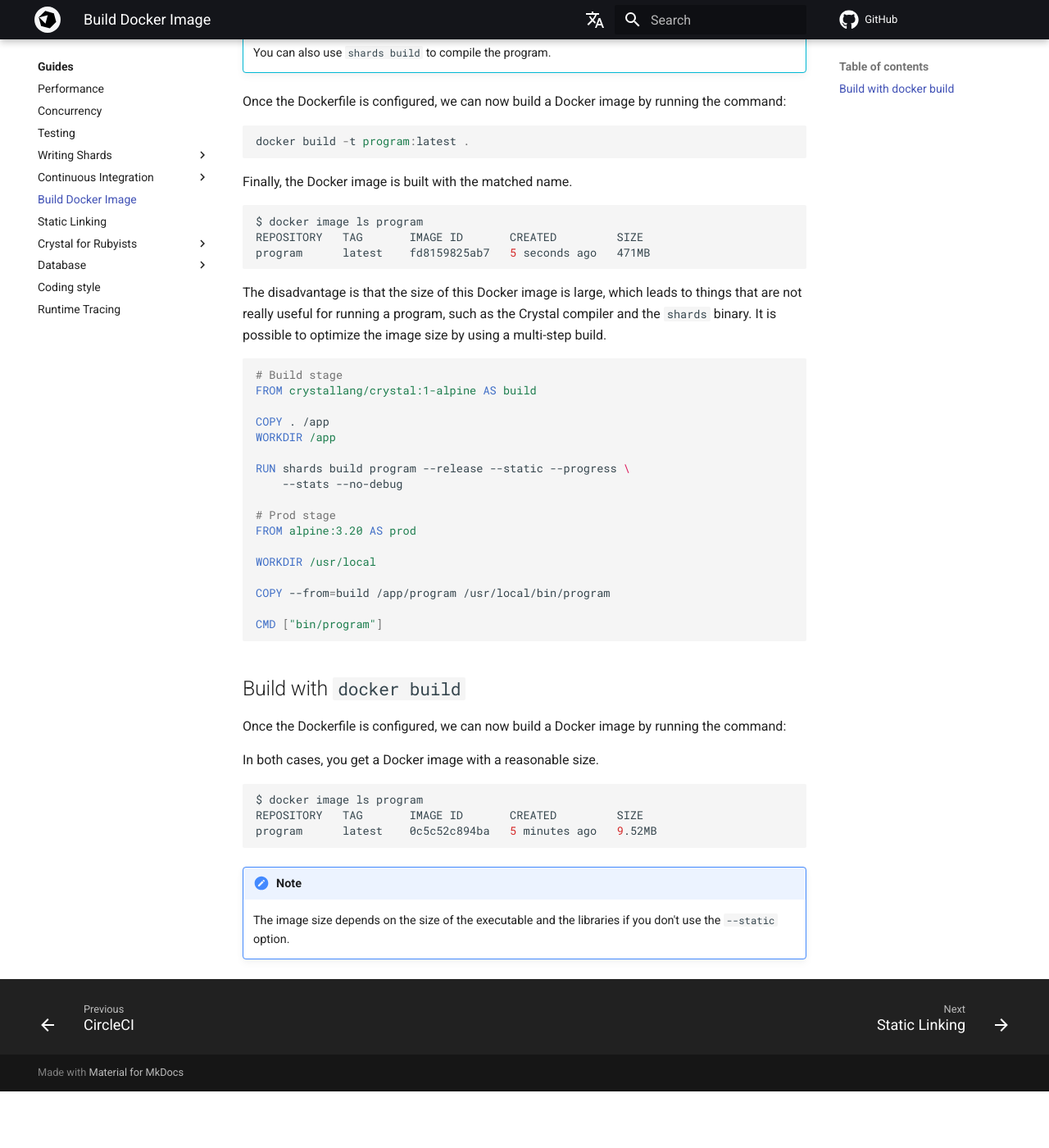
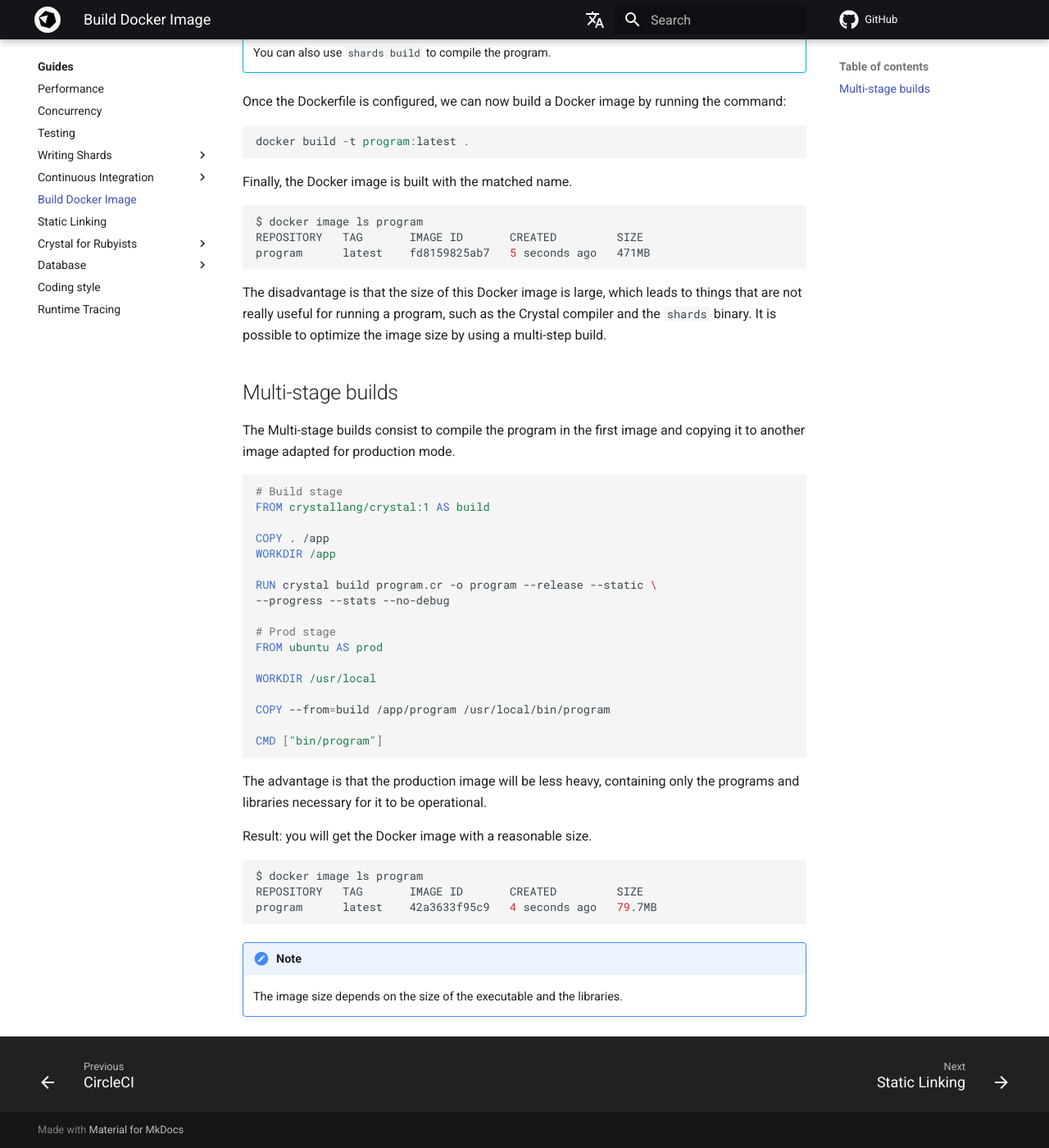
Before and after one commit to crystal-lang/crystal-book, an MkDocs documentation site: the page built from docs/guides/build_docker_image.md, in a window 1280 px wide and 1400 px high, scrolled down 717 px. Shown: the whole window at 82% size. Built offline with MkDocs 1.6.1 and Material for MkDocs 9.7.7, drawn with Linux system fonts in a browser that asks for light colours; nearby versions of some CDN libraries; library files that are not in the unit come from our copies; comment, search, counter and statistics services are not loaded; the version menu is left out; before the commit the page ends 2048 px from its top, so only the background shows below that.

Commit message:
Add Multi-stage builds section.

````diff
--- a/docs/guides/build_docker_image.md
+++ b/docs/guides/build_docker_image.md
@@ -41,18 +41,22 @@ program      latest    fd8159825ab7   5 seconds ago   471MB
 
 The disadvantage is that the size of this Docker image is large, which leads to things that are not really useful for running a program, such as the Crystal compiler and the `shards` binary. It is possible to optimize the image size by using a multi-step build.
 
+## Multi-stage builds
+
+The Multi-stage builds consist to compile the program in the first image and copying it to another image adapted for production mode.
+
 ```dockerfile
 # Build stage
-FROM crystallang/crystal:1-alpine AS build
+FROM crystallang/crystal:1 AS build
 
 COPY . /app
 WORKDIR /app
 
-RUN shards build program --release --static --progress \
-    --stats --no-debug
+RUN crystal build program.cr -o program --release --static \
+--progress --stats --no-debug
 
 # Prod stage
-FROM alpine:3.20 AS prod
+FROM ubuntu AS prod
 
 WORKDIR /usr/local
 
@@ -61,17 +65,15 @@ COPY --from=build /app/program /usr/local/bin/program
 CMD ["bin/program"]
 ```
 
-## Build with `docker build`
+The advantage is that the production image will be less heavy, containing only the programs and libraries necessary for it to be operational.
 
-Once the Dockerfile is configured, we can now build a Docker image by running the command:
-
-In both cases, you get a Docker image with a reasonable size.
+Result: you will get the Docker image with a reasonable size.
 
 ```sh
 $ docker image ls program
 REPOSITORY   TAG       IMAGE ID       CREATED         SIZE
-program      latest    0c5c52c894ba   5 minutes ago   9.52MB
+program      latest    42a3633f95c9   4 seconds ago   79.7MB
 ```
 
 !!! note
-    The image size depends on the size of the executable and the libraries if you don't use the `--static` option.
+    The image size depends on the size of the executable and the libraries.
````
